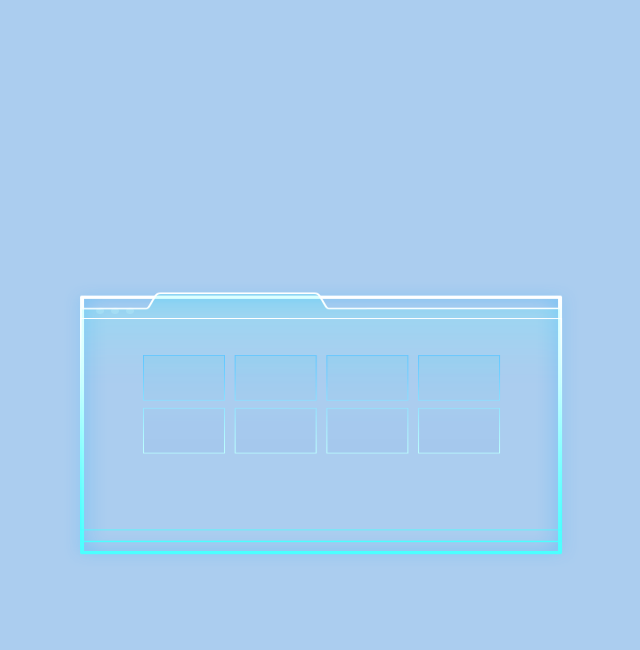
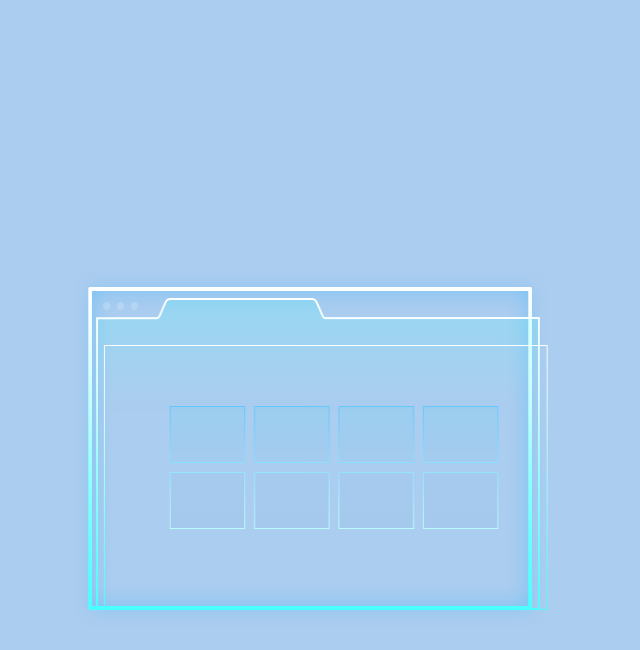
Before and after one commit to openefit/openefit.github.io, a Jekyll site: the page works/css-animation-rotate-x/index.html, which Jekyll copies as it is, in a window 1280 px wide. Shown: the top 650 px of the page, without its empty margins (358-998 px from the left). Built offline with Jekyll 4.4.1, drawn with Linux system fonts in a browser that asks for light colours.

Commit message:
browser compatibility

```diff
--- a/works/css-animation-rotate-x/css/style.css
+++ b/works/css-animation-rotate-x/css/style.css
@@ -31,10 +31,10 @@
     transform: rotateY(0deg);
   }
   to {
-    transform: rotateY(360deg);
-    -moz-transform: rotateY(360deg);
-    -ms-transform: rotateY(360deg);
-    -webkit-transform: rotateY(360deg);
+    transform: rotateY(30deg);
+    -moz-transform: rotateY(30deg);
+    -ms-transform: rotateY(30deg);
+    -webkit-transform: rotateY(30deg);
   }
 }
 @keyframes rotate {
@@ -46,8 +46,10 @@
     transform: rotateX(0deg);
   }
   to {
-    transform: rotateX(360deg);
-    -webkit-transform: rotateX(360deg);
+    transform: rotateY(30deg);
+    -moz-transform: rotateY(30deg);
+    -ms-transform: rotateY(30deg);
+    -webkit-transform: rotateY(30deg);
   }
 }
 .page1 ul {
@@ -55,18 +57,22 @@
   -moz-animation-name: rotate;
   -o-animation-name: rotate;
   animation-name: rotate;
+  -webkit-animation-direction: alternate;
+  -moz-animation-direction: alternate;
+  -o-animation-direction: alternate;
+  animation-direction: alternate;
   -webkit-animation-timing-function: linear;
   -moz-animation-timing-function: linear;
   -o-animation-timing-function: linear;
   animation-timing-function: linear;
   -webkit-animation-iteration-count: infinite;
-  -moz-animation-iteration-count: ;
+  -moz-animation-iteration-count: infinite;
   -o-animation-iteration-count: infinite;
   animation-iteration-count: infinite;
-  -webkit-animation-duration: 45s;
-  -moz-animation-duration: 45s;
-  -o-animation-duration: 45s;
-  animation-duration: 45s;
+  -webkit-animation-duration: 6s;
+  -moz-animation-duration: 6s;
+  -o-animation-duration: 6s;
+  animation-duration: 6s;
   -webkit-transform-style: preserve-3d;
   -moz-transform-style: preserve-3d;
   -ms-transform-style: preserve-3d;
```
Also changed, not shown: works/css-round3d/css/style.css (+8 -8 lines).
